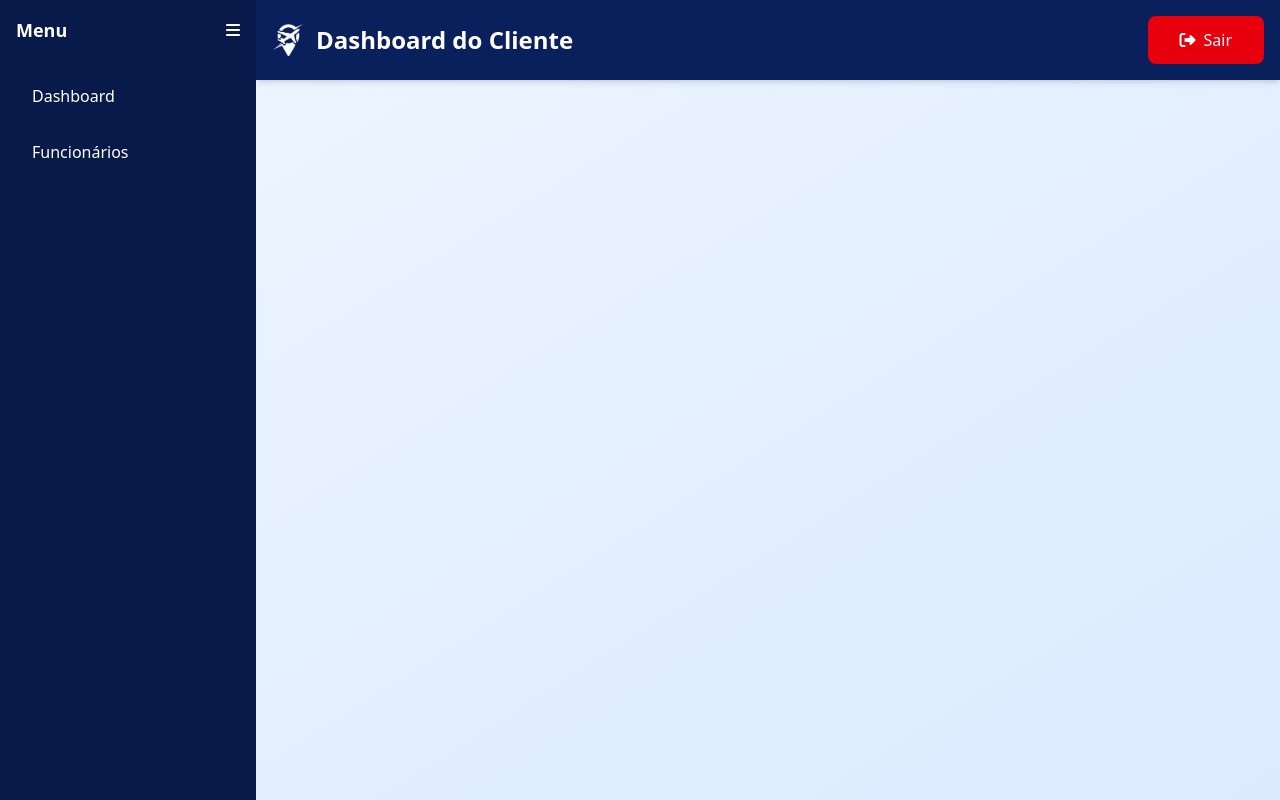
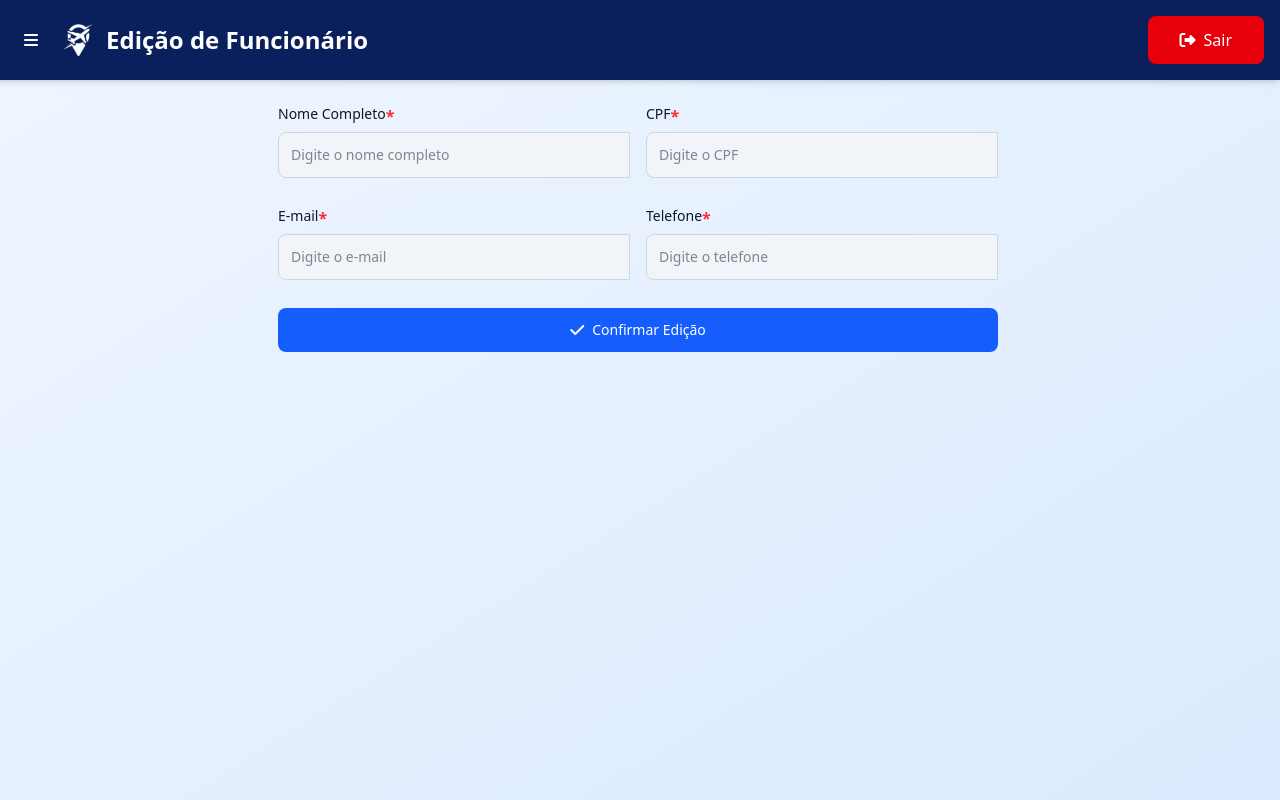
Before and after one commit to dac-ufpr-org/airline-company, a Vue app in the folder frontend/: page /employee/employee-edit in a window 1280 px wide. Built offline with nearby package versions, Linux system fonts and the light colour scheme.

Commit message:
feat: R18 Alteração de Funcionário + ajustes UI

```diff
--- a/frontend/src/components/AppShell.vue
+++ b/frontend/src/components/AppShell.vue
@@ -47,7 +47,7 @@
 
 export default {
   data: () => ({
-    isOpen: true,
+    isOpen: false, // Alterado de true para false para iniciar fechado
     group: null,
     menuItems: [],
     clientMenuItems: [
--- a/frontend/src/components/general/Modal.vue
+++ b/frontend/src/components/general/Modal.vue
@@ -11,7 +11,7 @@
         <i class="fas fa-times text-lg"></i>
       </button>
 
-      <p class="font-bold mb-3 text-lg text-gray-200 border-b pb-3 pr-6">{{ title }}</p>
+      <p class="font-bold mb-3 text-lg text-black border-b pb-3 pr-6">{{ title }}</p>
       <div class="mb-3">
         <slot name="content"></slot>
       </div>
--- a/frontend/src/components/general/SearchForm.vue
+++ b/frontend/src/components/general/SearchForm.vue
@@ -26,12 +26,23 @@
         </div>
 
         <div class="flex flex-col">
+          <div class="flex space-x-2 justify-end">
             <Button
               @click="$emit('search', formData)"
               icon="fa-search"
               label="Buscar"
               blue
+              class="flex-grow"
             />
+            <Button
+              @click="$router.push('/client/dashboard')"
+              icon="fa-arrow-left"
+              label="Voltar"
+              lightRed
+              size="text-sm"
+              class="w-auto px-2"
+            />
+          </div>
         </div>
       </div>
     </div>
--- a/frontend/src/router/index.js
+++ b/frontend/src/router/index.js
@@ -11,7 +11,9 @@ import ReservationReceipt from '@/views/client/ReservationReceipt.vue'
 import Reservation from '@/views/client/Reservation.vue'
 import Employee from '@/views/employee/Employee.vue'
 import EmployeeRegistration from '@/views/employee/EmployeeRegistration.vue'  // Nova rota de cadastro de funcionário
+import EmployeeEdit from '@/views/employee/EmployeeEdit.vue'
 import FlightRegistration from '@/views/employee/FlightRegistration.vue'
+
 const routes = [
   {
     path: '/register',
@@ -64,7 +66,8 @@ const routes = [
   { path: '/employee/dashboard', name: 'Dashboard do Funcionário', component: EmployeeDashboard },
   { path: '/employee', name: 'Funcionários', component: Employee },
   { path: '/employee/employee-registration', name: 'Cadastro de Funcionário', component: EmployeeRegistration },
-  { path: '/employee/flight-registration', name: 'Cadastro de Voo', component: FlightRegistration}
+  { path: '/employee/flight-registration', name: 'Cadastro de Voo', component: FlightRegistration},
+  { path: '/employee/employee-edit', name: 'Edição de Funcionário', component: EmployeeEdit}
 ]
 
 const router = createRouter({
--- a/frontend/src/views/client/ClientDashboard.vue
+++ b/frontend/src/views/client/ClientDashboard.vue
@@ -40,15 +40,6 @@
             @click="openCancelModal(item)"
             size="text-sm"
             icon="fa-times"
-          />
-          <Button
-            v-if="item.status === 'Realizado'"
-            lightGreen
-            label="Avaliar"
-            @click="rateFlight(item)"
-            size="text-sm"
-            class="ml-2"
-            icon="fa-star"
           />
         </div>
       </template>
--- a/frontend/src/views/employee/Employee.vue
+++ b/frontend/src/views/employee/Employee.vue
@@ -25,14 +25,14 @@
       <template #cell-actions="{ item }">
         <div class="flex items-center space-x-3">
           <Button
-            blue
+            lightBlue
             label="Editar"
             size="text-sm"
             icon="fa-pen-to-square"
-            @click="$router.push(`/employee/employee-registration?id=${item.cpf}`)"
+            @click="$router.push(`/employee/employee-edit?id=${item.cpf}`)"
           />
           <Button
-            red
+            lightRed
             label="Remover Funcionário"
             size="text-sm"
             icon="fa-times"
@@ -42,14 +42,16 @@
       </template>
     </Table>
 
-    <Modal v-if="modalType === 'remove'" @close="closeModal">
+    <Modal v-if="modalType === 'remove'" title="Remover Funcionário" @close="closeModal">
       <template #content>
-        <h2 class="text-lg font-semibold mb-4">Remover Funcionário</h2>
-        <p>Você tem certeza que deseja remover este funcionário?</p>
-        <p class="font-semibold">Esse funcionário será removido permanentemente.</p>
-        <Button label="Confirmar" @click="closeModal" class="my-3" blue  />
+        <div class="mb-4">
+          <p class="mb-2">Você tem certeza que deseja remover este funcionário?</p>
+          <p class="font-semibold text-red-600">Esse funcionário será removido permanentemente.</p>
+        </div>
+        <Button label="Confirmar" @click="closeModal" class="my-3" blue />
       </template>
     </Modal>
+
   </div>
 </template>
 
--- /dev/null
+++ b/frontend/src/views/employee/EmployeeEdit.vue
@@ -0,0 +1,148 @@
+<template>
+    <div class="p-6 max-w-3xl mx-auto space-y-6">
+      <form
+        @submit.prevent="submitForm"
+        @input="formChanged = true"
+        class="space-y-4"
+      >
+        <div class="grid grid-cols-2 gap-4">
+          <Input
+            title="Nome Completo"
+            type="text"
+            v-model="object.name"
+            id="nome"
+            placeholder="Digite o nome completo"
+            required
+            :error="errors.name"
+          />
+
+          <Input
+            title="CPF"
+            v-model="object.cpf"
+            type="text"
+            id="cpf"
+            placeholder="Digite o CPF"
+            required
+            disabled
+            :error="errors.cpf"
+          />
+        </div>
+        <div class="grid grid-cols-2 gap-4">
+          <Input
+            title="E-mail"
+            v-model="object.email"
+            type="email"
+            id="email"
+            placeholder="Digite o e-mail"
+            required
+            :error="errors.email"
+          />
+
+          <Input
+            title="Telefone"
+            v-model="object.phone"
+            type="text"
+            id="telefone"
+            placeholder="Digite o telefone"
+            required
+            :error="errors.phone"
+          />
+
+          <Button
+            blue
+            label="Confirmar Edição"
+            size="text-sm"
+            icon="fa-check"
+            type="submit"
+            class="flex justify-center items-center col-span-2"
+          />
+
+
+        </div>
+      </form>
+
+      <Modal v-if="mostrarModal" title="Funcionário alterado com sucesso!" @close="handleCloseModal">
+        <template #content>
+          <div class="flex mb-2" v-for="(item, index) in modalInfo" :key="index">
+            <p class="font-bold mr-2">{{ `${item.label}:` }}</p>
+            {{ object[item.key] }}
+          </div>
+          <div class="mt-4 flex justify-end">
+            <Button
+              blue
+              label="Continuar"
+              @click="handleCloseModal"
+            />
+          </div>
+        </template>
+      </Modal>
+    </div>
+  </template>
+
+  <script>
+  export default {
+    data() {
+      return {
+        object: {
+          name: "",
+          cpf: "",
+          email: "",
+          phone: "",
+        },
+        errors: {},
+        mostrarModal: false,
+        modalInfo: [
+          { label: "Nome", key: "name" },
+          { label: "CPF", key: "cpf" },
+          { label: "Email", key: "email" },
+          { label: "Telefone", key: "phone" },
+        ],
+      };
+    },
+    mounted() {
+      const id = this.$route.query.id;
+      if (id) {
+        this.loadEmployee(id);
+      }
+    },
+    methods: {
+      loadEmployee(cpf) {
+        const mockData = [
+          { name: 'Sabrina de Araújo', cpf: '123.456.789-00', email: 'sabrina@email.com', phone: '(11) 99999-9999' },
+          { name: 'Lívia Araújo', cpf: '987.654.321-00', email: 'livia@email.com', phone: '(21) 98888-8888' },
+          { name: 'Leonardo Nunes', cpf: '555.666.777-00', email: 'leonardo@emial.com', phone: '(31) 97777-7777' },
+        ];
+
+        const found = mockData.find(emp => emp.cpf === cpf);
+        if (found) {
+          this.object = { ...found };
+        } else {
+          console.warn("Funcionário não encontrado.");
+        }
+      },
+
+      submitForm() {
+        this.errors = {};
+
+        if (!this.object.name) this.errors.name = "Nome é obrigatório";
+        if (!this.object.email) this.errors.email = "Email é obrigatório";
+        if (!this.object.phone) this.errors.phone = "Telefone é obrigatório";
+
+        if (Object.keys(this.errors).length === 0) {
+          try {
+            // Futuramente chamar uma API para atualizar os dados
+            this.mostrarModal = true;
+          } catch (error) {
+            console.error("Erro ao editar funcionário:", error);
+            this.errors.general = "Erro ao editar funcionário. Tente novamente.";
+          }
+        }
+      },
+
+      handleCloseModal() {
+        this.mostrarModal = false;
+        this.$router.push({ name: "employee" });
+      },
+    },
+  };
+  </script>
--- a/frontend/src/views/employee/EmployeeRegistration.vue
+++ b/frontend/src/views/employee/EmployeeRegistration.vue
@@ -57,23 +57,49 @@
         />
       </div>
     </form>
+
+    <Modal v-if="mostrarModal" title="Funcionário cadastrado com sucesso!" @close="handleCloseModal">
+      <template #content>
+        <div class="flex mb-2" v-for="(item, index) in modalInfo" :key="index">
+          <p class="font-bold mr-2">{{ `${item.label}:` }}</p>
+          {{ object[item.key] }}
+        </div>
+        <div class="mt-4 flex justify-end">
+          <Button
+            blue
+            label="Continuar"
+            @click="handleCloseModal"
+          />
+        </div>
+      </template>
+    </Modal>
   </div>
 </template>
 
 <script>
-
 export default {
   data() {
     return {
-      object: {},
+      object: {
+        name: "",
+        cpf: "",
+        email: "",
+        phone: "",
+      },
       errors: {},
+      mostrarModal: false,
+      modalInfo: [
+        { label: "Nome", key: "name" },
+        { label: "CPF", key: "cpf" },
+        { label: "Email", key: "email" },
+        { label: "Telefone", key: "phone" },
+      ],
     };
   },
   methods: {
-    async register() {
+    submitForm() {
       this.errors = {};
 
-      // Validação básica
       if (!this.object.name) this.errors.name = "Nome é obrigatório";
       if (!this.object.cpf) this.errors.cpf = "CPF é obrigatório";
       if (!this.object.email) this.errors.email = "Email é obrigatório";
@@ -81,14 +107,18 @@ export default {
 
       if (Object.keys(this.errors).length === 0) {
         try {
-          //Depois colocar aqui a chamada real do backend
-          this.$router.push({ name: "employee" });
+          // Futuramente chamar API para cadastrar
+          this.mostrarModal = true;
         } catch (error) {
           console.error("Erro ao cadastrar funcionário:", error);
-          this.errors.general =
-            "Erro ao cadastrar funcionário. Tente novamente.";
+          this.errors.general = "Erro ao cadastrar funcionário. Tente novamente.";
         }
       }
+    },
+
+    handleCloseModal() {
+      this.mostrarModal = false;
+      this.$router.push({ name: "employee" });
     },
   },
 };
```
Lines whose indentation alone changed are shown as unchanged.
